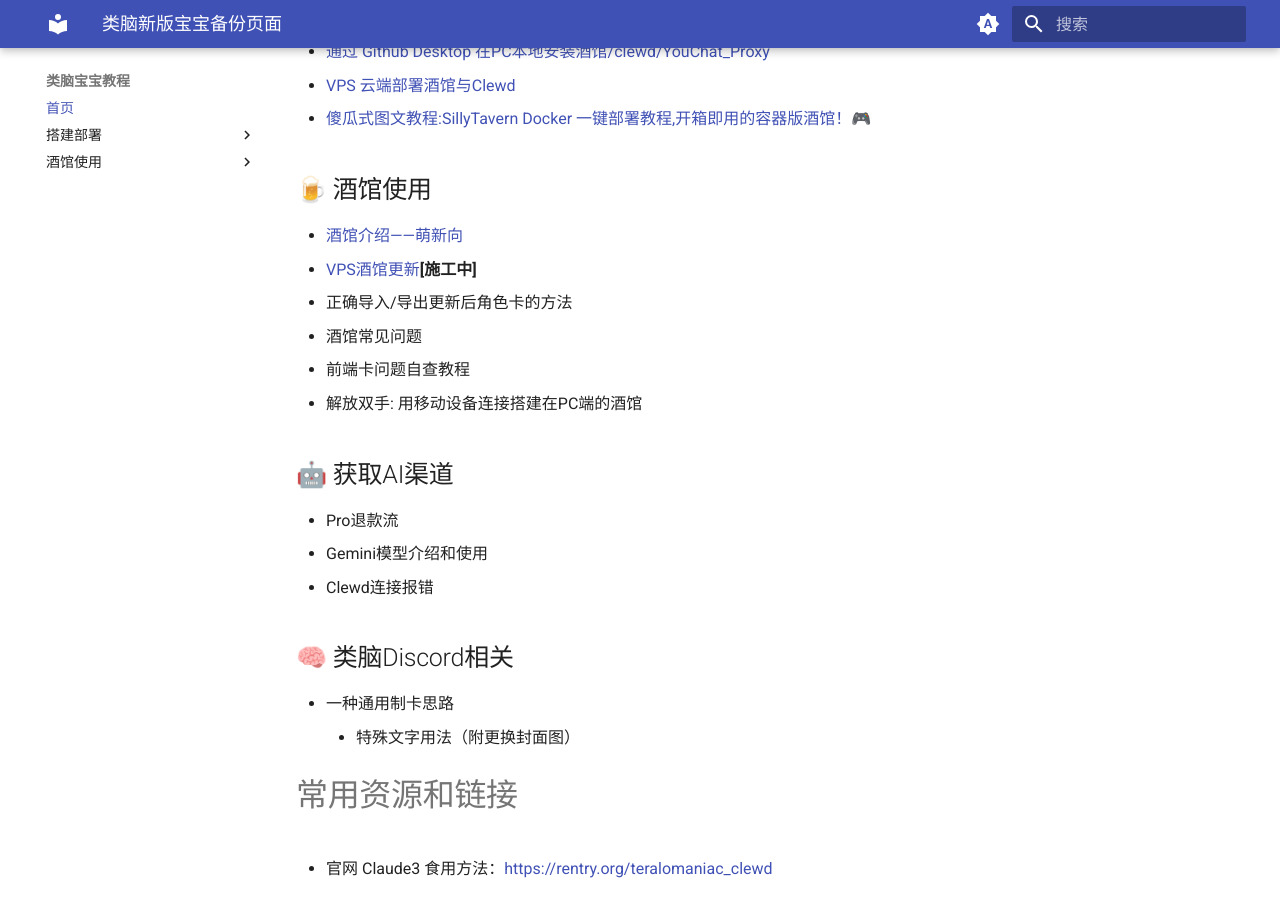
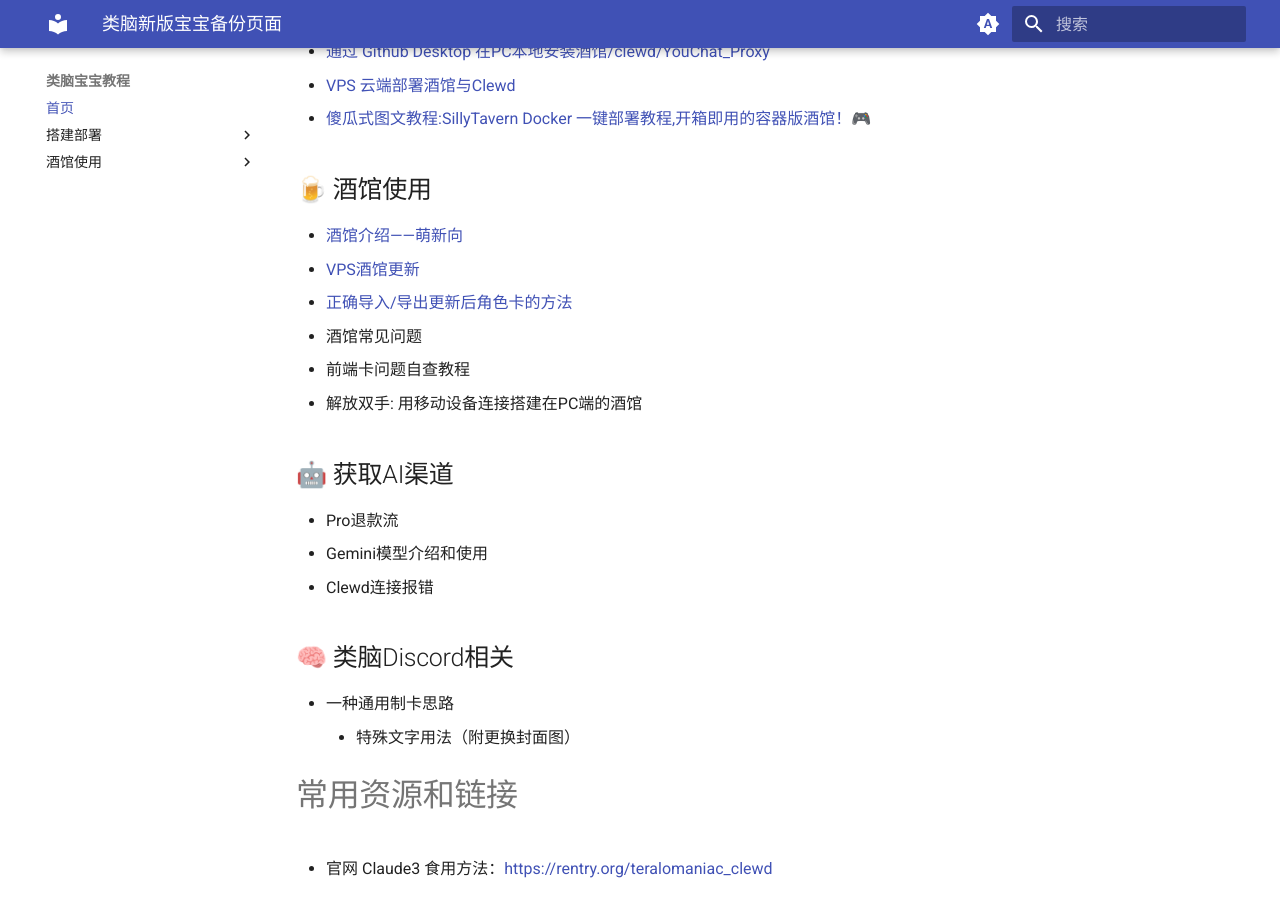
Before and after one commit to supmamamamma/baoleinao, an MkDocs documentation site: the page built from docs/index.md, in a window 1280 px wide and 900 px high, scrolled down 578 px. Built offline with MkDocs 1.6.1 and Material for MkDocs 9.7.7, drawn with Linux system fonts in a browser that asks for light colours.

Commit message:
更新进度

```diff
--- a/docs/index.md
+++ b/docs/index.md
@@ -22,8 +22,8 @@
 ## 🍺 酒馆使用
 
 - [酒馆介绍——萌新向](silly/tavern.md)
-- [VPS酒馆更新](silly/up.md)**[施工中]**
-- 正确导入/导出更新后角色卡的方法
+- [VPS酒馆更新](silly/up.md)
+- [正确导入/导出更新后角色卡的方法](silly/char.md)
 - 酒馆常见问题
 - 前端卡问题自查教程
 - 解放双手: 用移动设备连接搭建在PC端的酒馆
--- a/mkdocs.yml
+++ b/mkdocs.yml
@@ -13,6 +13,7 @@ nav:
     - "首页": silly/index.md
     - "酒馆介绍——萌新向": silly/tavern.md
     - "VPS酒馆更新": silly/up.md
+    - "正确导入/导出更新后角色卡的方法": silly/char.md
 theme:
   name: material
   language: zh
```
Also changed, not shown: docs/silly/char.md (added, +1 -0 lines).
